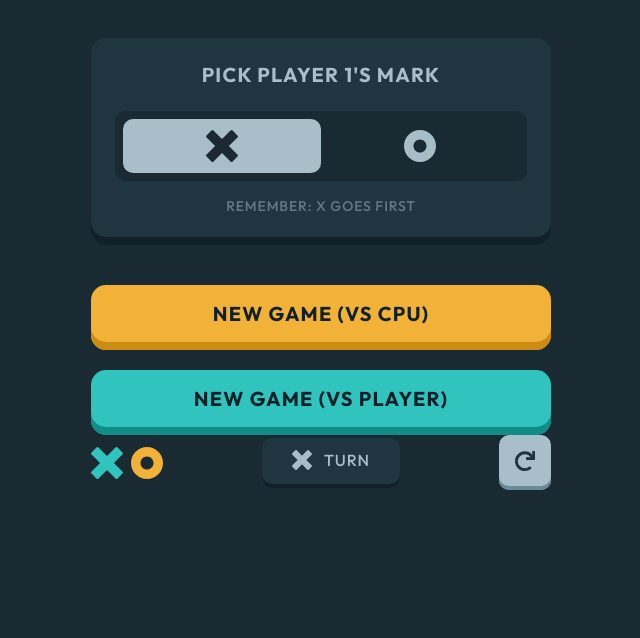
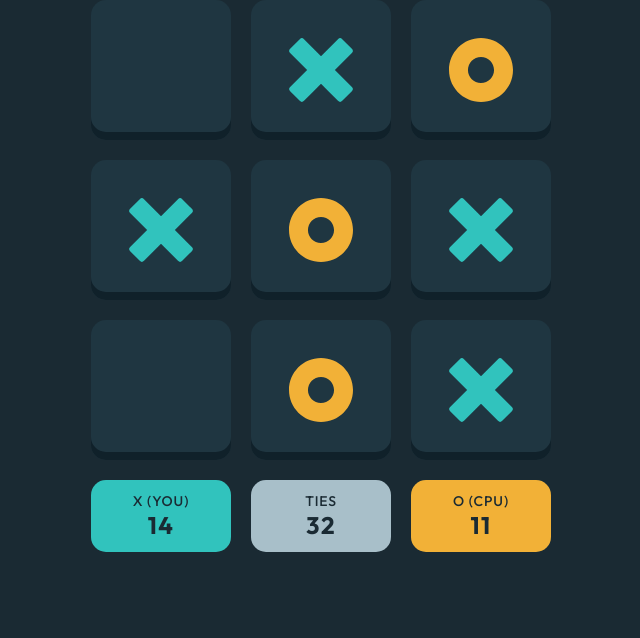
Before and after one commit to OmarAlSeddik/frontend-mentor-tic-tac-toe, a plain HTML site: page index.html in a window 1280 px wide. Shown: the part 162-800 px from the top of the page, without its empty margins (319-959 px from the left). Drawn offline with Linux system fonts and the light colour scheme.

Commit message:
game board design finished

```diff
--- a/index.html
+++ b/index.html
@@ -20,7 +20,7 @@
   </head>
   <body>
     <!-- New Game Page -->
-    <div class="page">
+    <div class="page hidden">
       <div class="icon-container mb--40 center">
         <img src="assets/icon-x.svg" alt="" class="icon" />
         <img src="assets/icon-o.svg" alt="" class="icon" />
@@ -63,8 +63,43 @@
           <img src="assets/icon-restart.svg" alt="" class="icon--sm" />
         </button>
       </header>
-      <main class="board"></main>
-      <footer class="footer"></footer>
+      <main class="board">
+        <div class="slot card"></div>
+        <div class="slot card">
+          <img src="assets/icon-x.svg" alt="" class="icon--lg" />
+        </div>
+        <div class="slot card">
+          <img src="assets/icon-o.svg" alt="" class="icon--lg" />
+        </div>
+        <div class="slot card">
+          <img src="assets/icon-x.svg" alt="" class="icon--lg" />
+        </div>
+        <div class="slot card">
+          <img src="assets/icon-o.svg" alt="" class="icon--lg" />
+        </div>
+        <div class="slot card">
+          <img src="assets/icon-x.svg" alt="" class="icon--lg" />
+        </div>
+        <div class="slot card"></div>
+        <div class="slot card">
+          <img src="assets/icon-o.svg" alt="" class="icon--lg" />
+        </div>
+        <div class="slot card">
+          <img src="assets/icon-x.svg" alt="" class="icon--lg" />
+        </div>
+        <div class="score score--blue">
+          <div class="text">X (YOU)</div>
+          <div class="heading heading--md">14</div>
+        </div>
+        <div class="score score--silver">
+          <div class="text">TIES</div>
+          <div class="heading heading--md">32</div>
+        </div>
+        <div class="score score--yellow">
+          <div class="text">O (CPU)</div>
+          <div class="heading heading--md">11</div>
+        </div>
+      </main>
     </div>
   </body>
 </html>
--- a/scss/_layout.scss
+++ b/scss/_layout.scss
@@ -15,6 +15,11 @@
   &--silver {
     filter: brightness(0) saturate(100%) invert(81%) sepia(37%) saturate(127%)
       hue-rotate(153deg) brightness(86%) contrast(91%);
+  }
+
+  &--navy {
+    filter: brightness(0) saturate(100%) invert(12%) sepia(16%) saturate(1249%)
+      hue-rotate(157deg) brightness(97%) contrast(92%);
   }
 }
 
@@ -73,3 +78,34 @@
 .center {
   margin: 0 auto;
 }
+
+.board {
+  display: grid;
+  grid-template-columns: repeat(3, 1fr);
+  gap: 1.25rem;
+}
+
+.slot {
+  display: flex;
+  align-items: center;
+  justify-content: center;
+  padding: 2.375rem;
+}
+
+.score {
+  display: flex;
+  flex-direction: column;
+  align-items: center;
+  color: var(--navy);
+  border-radius: 0.9375rem;
+  padding: 0.75rem 0;
+  &--blue {
+    background-color: var(--blue);
+  }
+  &--silver {
+    background-color: var(--silver);
+  }
+  &--yellow {
+    background-color: var(--yellow);
+  }
+}
```
Also changed, not shown: css/style.css, 1 other file.
